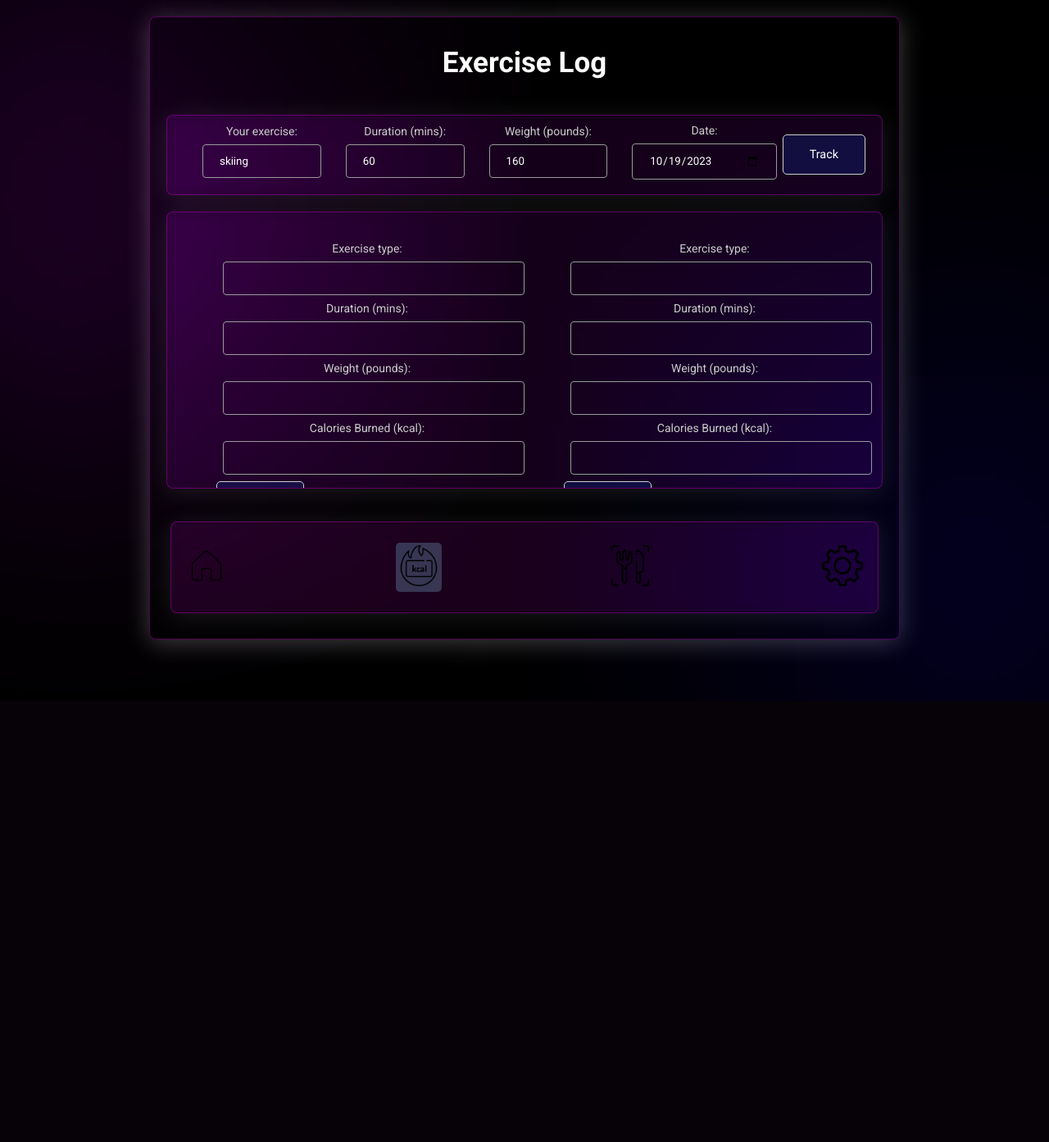
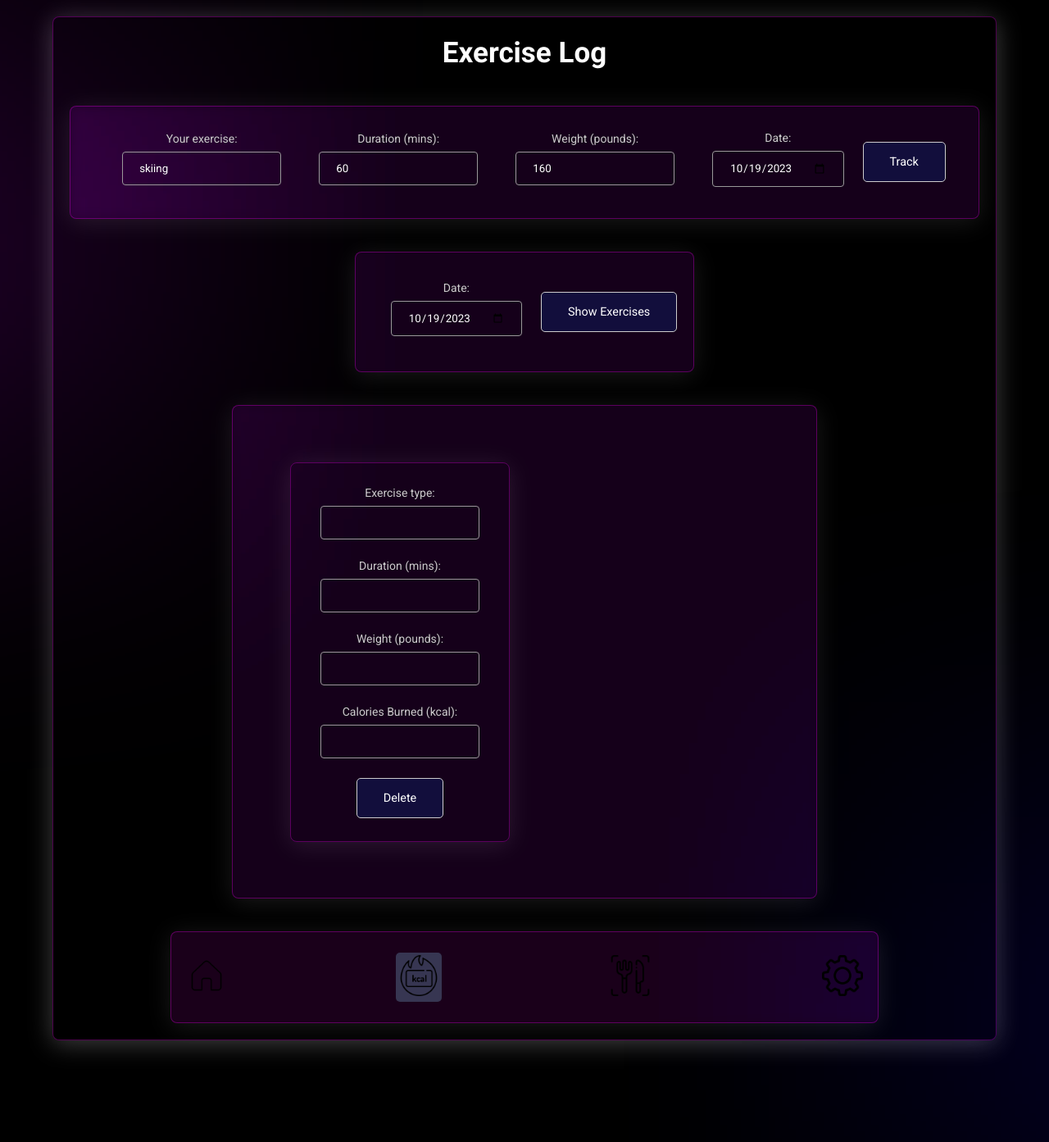
Before and after one commit to ManLykArham/Calorie-Tracker, a PHP site: page /PAGES/exerciseCaloriesWebPage.php in a window 1280 px wide; the page is wider, and only the part inside the window is pictured. Shown: that part at 82% size. Before the commit the page ends 855 px from the top of that part, so only its background shows below. Run offline with PHP 8.4, Linux system fonts and the light colour scheme; the visitor is signed in with stand-in values (Sample User, id 1).

Commit message:
exerciseCaloriesWebPage - WORKING

```diff
--- a/CSS/Calories.css
+++ b/CSS/Calories.css
@@ -1,8 +1,8 @@
 .container {
     position: center;
     /*Main Container settings*/
-    max-width: 100vw;
-    max-height: 100vh;
+    max-width: auto;
+    max-height: auto;
     width: auto;
     height: auto;
     margin: 20px;
@@ -16,8 +16,15 @@
     border: 1px solid color-mix(in hsl shorter hue, rgba(255, 0, 0, 0.3) 100%, rgba(0, 0, 255, 0.3) 100%);
     /*Orgniszing all sub-containers*/
     display: flex;
+    align-items: center;
     justify-content: center;
+    flex-direction: column;
+}
+
+.divOrder {
+    display: flex;
     align-items: center;
+    justify-content: center;
     flex-direction: column;
 }
 
@@ -66,7 +73,7 @@ p {
 
 input[type=text],
 input[type=date] {
-    width: 100%;
+    width: auto;
     padding: 12px 20px;
     margin: 8px;
     display: inline-block;
@@ -90,8 +97,25 @@ input[type=date]:focus {
 }
 
 .exerciseApi {
-    width: 65vw;
+    width: auto;
     height: 7vh;
+    display: flex;
+    justify-content: center;
+    align-items: center;
+    margin: 20px;
+    padding: 40px;
+    color: #fff;
+    background: rgba(200, 2, 255, 0.1);
+    border-radius: 8px;
+    box-shadow: 0 4px 30px rgba(255, 255, 255, 0.1);
+    backdrop-filter: blur(7.4px);
+    -webkit-backdrop-filter: blur(7.4px);
+    border: 1px solid color-mix(in hsl shorter hue, rgba(255, 0, 0, 0.3) 100%, rgba(0, 0, 255, 0.3) 100%);
+}
+
+.showExercise {
+    width: auto;
+    height: auto;
     display: flex;
     justify-content: center;
     align-items: center;
@@ -99,7 +123,6 @@ input[type=date]:focus {
     padding: 20px;
     color: #fff;
     background: rgba(200, 2, 255, 0.1);
-    border: 1px solid red;
     border-radius: 8px;
     box-shadow: 0 4px 30px rgba(255, 255, 255, 0.1);
     backdrop-filter: blur(7.4px);
@@ -138,9 +161,45 @@ input[type=date]:focus {
     border-color: color-mix(in hsl shorter hue, red 100%, blue 100%)
 }
 
+.deleteCaloriesButton {
+    padding: 15px 32px;
+    text-align: center;
+    display: inline-block;
+    color: #fff;
+    border: 1px solid #ccc;
+    background: rgba(0, 98, 255, 0.15);
+    cursor: pointer;
+    border-radius: 5px;
+    font-size: 0.9rem;
+    transition: all 0.275s ease;
+}
+
+.deleteCaloriesButton:hover {
+    background-color: rgb(255, 0, 0, 0.3);
+    border: 2px solid rgb(255, 0, 0);
+}
+
+.showExercisesButton {
+    padding: 15px 32px;
+    text-align: center;
+    display: inline-block;
+    color: #fff;
+    border: 1px solid #ccc;
+    background: rgba(0, 98, 255, 0.15);
+    cursor: pointer;
+    border-radius: 5px;
+    font-size: 0.9rem;
+    transition: all 0.275s ease;
+}
+
+.showExercisesButton:hover {
+    background: #300450;
+    border-color: color-mix(in hsl shorter hue, red 100%, blue 100%)
+}
+
 .trackedCaloriesContainer {
-    width: 65vw;
-    height: 37vh;
+    width: auto;
+    height: 70vh;
     display: grid;
     grid-template-columns: repeat(2, minmax(200px, 1fr));
     grid-gap: 1rem;
@@ -149,12 +208,51 @@ input[type=date]:focus {
     overflow-y: auto;
     color: #fff;
     background: rgba(200, 2, 255, 0.1);
-    border: 1px solid red;
     border-radius: 8px;
     box-shadow: 0 4px 30px rgba(255, 255, 255, 0.1);
     backdrop-filter: blur(7.4px);
     -webkit-backdrop-filter: blur(7.4px);
     border: 1px solid color-mix(in hsl shorter hue, rgba(255, 0, 0, 0.3) 100%, rgba(0, 0, 255, 0.3) 100%);
+}
+
+.trackedCaloriesList {
+    display: flex;
+    justify-content: center;
+    align-items: center;
+    flex-direction: column;
+}
+
+.individualListContainer {
+    display: flex;
+    justify-content: center;
+    align-items: center;
+    flex-direction: column;
+    margin: 10px;
+    padding: 20px;
+    border-radius: 8px;
+    box-shadow: 0 4px 30px rgba(255, 255, 255, 0.1);
+    border: 1px solid color-mix(in hsl shorter hue, rgba(255, 0, 0, 0.3) 100%, rgba(0, 0, 255, 0.3) 100%);
+}
+
+.listItem {
+    margin: 8px;
+}
+
+.noExerciseTextContainer {
+    display: flex;
+    align-items: center;
+    justify-content: center;
+}
+
+.noExercisesText {
+    display: flex;
+    align-items: center;
+    justify-content: center;
+    font-weight: 600;
+    margin: 0;
+    font-size: 14px;
+    color: #ccc;
+    text-align: center;
 }
 
 .navBar {
--- a/PAGES/exerciseCaloriesWebPage.php
+++ b/PAGES/exerciseCaloriesWebPage.php
@@ -1,5 +1,5 @@
 <?php
-require '../PHP/checkLogIn.php'
+require '../PHP/checkLogIn.php';
 ?>
 
 <!DOCTYPE html>
@@ -17,6 +17,8 @@ require '../PHP/checkLogIn.php'
 <body>
     <div class="container">
         <h1>Exercise Log</h1>
+
+        <div class="divOrder">
             <form method="POST" action="../PHP/exerciseCalories.php">
                 <div class="exerciseApi">
                     <div class="exerciseType">
@@ -41,74 +43,65 @@ require '../PHP/checkLogIn.php'
                         <label for="date">
                             <p>Date:</p>
                         </label>
-                    <input type="date" name="dateTrack" class="userInput" id="exDateID">
+                        <input type="date" name="dateTrack" class="userInput" id="exDateID" value="<?php echo date('Y-m-d'); ?>">
                     </div>
 
                     <div class="trackCaloriesbttn">
                         <button class="trackCaloriesButton" id="trackCalBttnID" name="trackCaloriesButton">Track</button>
                     </div>
                 </div>
+            </form>
+            <form method="POST" action="../PHP/showExercise.php">
+                <div class="showExercise">
+                    <div class="date">
+                        <label for="showDate">
+                            <p>Date:</p>
+                        </label>
+                        <input type="date" class="userInput" id="exShowDateID" name="showDate" value="<?php echo date('Y-m-d'); ?>">
+                    </div>
+
+                    <div class="showExercisesBttn">
+                        <button class="showExercisesButton" id="showExercisesBttn" name="showExerciseButton">Show Exercises</button>
+                    </div>
+                </div>
+            </form>
+            <form method="POST" action="../PHP/deleteExercise.php">
                 <div class="trackedCaloriesContainer" id="trackedCalContDiv">
                     <ul class="trackedCaloriesList">
-                    <li>
+                        <div class="individualListContainer">
+                            <li class="listItem">
                                 <label for="storedExerciseType">
                                     <p>Exercise type:</p>
                                 </label>
                                 <input type="text" name="storedExerciseType" class="exerciseTypeInput" value="" readonly>
                             </li>
-                    <li>
+                            <li class="listItem">
                                 <label for="storedExerciseDuration">
                                     <p>Duration (mins):</p>
                                 </label>
                                 <input type="text" name="storedExerciseDuration" class="exerciseDurationInput" value="" readonly>
                             </li>
-                    <li>
+                            <li class="listItem">
                                 <label for="storedUserWeight">
                                     <p>Weight (pounds):</p>
                                 </label>
                                 <input type="text" name="storedUserWeight" class="userWeightInput" value="" readonly>
                             </li>
-                    <li>
+                            <li class="listItem">
                                 <label for="storedCaloriesBurned">
                                     <p>Calories Burned (kcal):</p>
                                 </label>
                                 <input type="text" name="storedCaloriesBurned" class="caloriesBurnedInput" value="" readonly>
                             </li>
-                    <li>
-                        <button class="trackCaloriesButton" name="deleteExercise">Delete</button>
+                            <li class="listItem">
+                                <button class="deleteCaloriesButton" name="deleteExercise">Delete</button>
                             </li>
-                </ul>
-                <ul class="trackedCaloriesList">
-                    <li>
-                        <label for="storedExerciseType">
-                            <p>Exercise type:</p>
-                        </label>
-                        <input type="text" name="storedExerciseType" class="exerciseTypeInput" value="" readonly>
-                    </li>
-                    <li>
-                        <label for="storedExerciseDuration">
-                            <p>Duration (mins):</p>
-                        </label>
-                        <input type="text" name="storedExerciseDuration" class="exerciseDurationInput" value="" readonly>
-                    </li>
-                    <li>
-                        <label for="storedUserWeight">
-                            <p>Weight (pounds):</p>
-                        </label>
-                        <input type="text" name="storedUserWeight" class="userWeightInput" value="" readonly>
-                    </li>
-                    <li>
-                        <label for="storedCaloriesBurned">
-                            <p>Calories Burned (kcal):</p>
-                        </label>
-                        <input type="text" name="storedCaloriesBurned" class="caloriesBurnedInput" value="" readonly>
-                    </li>
-                    <li>
-                        <button class="trackCaloriesButton" name="deleteExercise">Delete</button>
-                    </li>
+                        </div>
                     </ul>
                 </div>
             </form>
+        </div>
+
         <div>
             <nav>
                 <ul class="navBar">
@@ -128,6 +121,10 @@ require '../PHP/checkLogIn.php'
             </nav>
         </div>
     </div>
+    <!-- <script>
+        document.getElementById('exDateID').valueAsDate = new Date();
+        document.getElementById('exShowDateID').valueAsDate = new Date();
+    </script> -->
     <script type="module" src="../JS/exerciseCalories.js"></script>
 </body>
 
--- a/PHP/logIn.php
+++ b/PHP/logIn.php
@@ -40,6 +40,8 @@ if ((isset($_POST['login-bttn']))) {
             }
         }
     }
+    mysqli_stmt_close($stmt);
+    mysqli_close($conn);
 } else {
     header("Location: ../PAGES/registerWebPage.php");
     exit();
--- a/PHP/resetPassword.php
+++ b/PHP/resetPassword.php
@@ -60,4 +60,6 @@ if (isset($_POST['resetBttn'])) {
             }
         }
     }
+    mysqli_stmt_close($stmt);
+    mysqli_close($conn);
 }
--- a/PHP/setting.php
+++ b/PHP/setting.php
@@ -59,3 +59,5 @@ if (isset($_POST['logoutBttn'])) {
     header("Location: ../PAGES/registerWebPage.php?success=useraccountdeleted");
     exit();
 }
+mysqli_stmt_close($stmt);
+mysqli_close($conn);
```
Also changed, not shown: JS/exerciseCalories.js (+123 -40 lines), PHP/deleteExercise.php (added, +21 -0 lines), PHP/exCalDatabase.php (added, +23 -0 lines), PHP/exerciseCalories.php (+8 -3 lines), PHP/showExercise.php (added, +24 -0 lines). Lines whose indentation alone changed are shown as unchanged.
